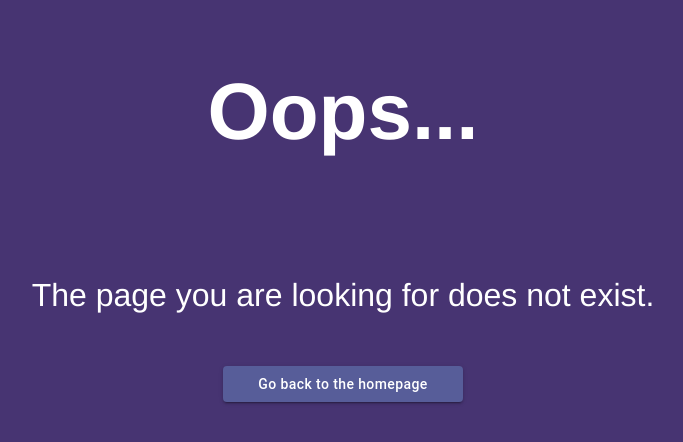
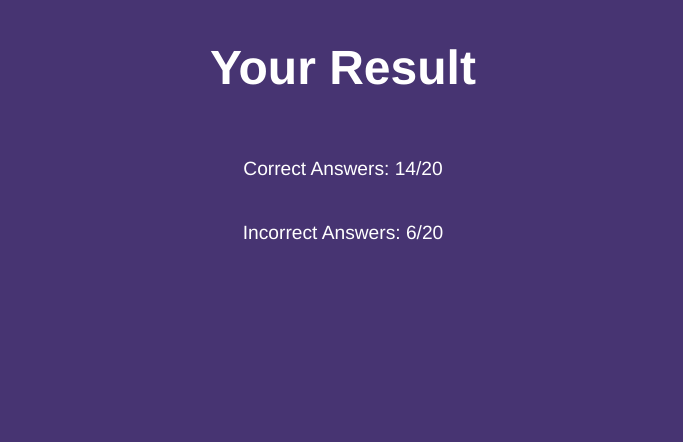
Before and after one commit to Phuc645/ProQuiz, a React (Vite) app in the folder frontend/: page /quizresult in a window 1280 px wide. Shown: the top 442 px of the page, without its empty margins (297-980 px from the left). Built offline with nearby package versions, Linux system fonts and the light colour scheme.

Commit message:
Created the quizresult button
Add QuizResult component and styles; implement routing for quiz results display

```diff
--- /dev/null
+++ b/frontend/src/QuizResult/QuizResult.scss
@@ -0,0 +1,25 @@
+@use '../styles/variables' as *;
+
+.quiz-result-container {
+  background-color: $quiz-background-color;
+  display: flex;
+  flex-direction: column;
+    align-items: center;
+  height: 100vh;
+  .quiz-result-header {
+    display: flex;
+    flex-direction: column;
+    gap: 4px;
+    align-items: center;
+  }
+  .quiz-result-header h2, p {
+    color: $quiz-letter-color;
+  }
+    .quiz-result-header h2 {
+    font-size: 3rem;
+
+    }
+   .quiz-result-header p {
+    font-size: 1.2rem;
+   }
+}
--- /dev/null
+++ b/frontend/src/QuizResult/QuizResult.tsx
@@ -0,0 +1,17 @@
+import './QuizResult.scss'
+
+export default function QuizResult() {
+    return (
+        <div className="quiz-result-container">
+            <div className="quiz-result-header">
+                <h2>Your Result</h2>
+                <p>Correct Answers: 14/20</p>
+                <p>Incorrect Answers: 6/20</p>
+            </div>
+            <div className="quiz-result-body">
+            </div>
+            <div className="quiz-result-actions">
+            </div>
+        </div>
+    );
+}
--- a/frontend/src/main.tsx
+++ b/frontend/src/main.tsx
@@ -9,6 +9,7 @@ import NotFound from "./NotFound/NotFound";
 import QuizDetails from "./QuizDetails/QuizDetails";
 import Finished from "./Finished/Finished";
 import QuizQuestion from "./QuizQuestion/QuizQuestion.tsx";
+import QuizResult from "./QuizResult/QuizResult.tsx";
 
 const router = createBrowserRouter([
   {
@@ -36,6 +37,10 @@ const router = createBrowserRouter([
         element: <QuizQuestion />,
     },
     {
+        path: "quizresult",
+         element: <QuizResult />,
+    },
+    {
         path: "*",
         element: <NotFound />,
     }
```
